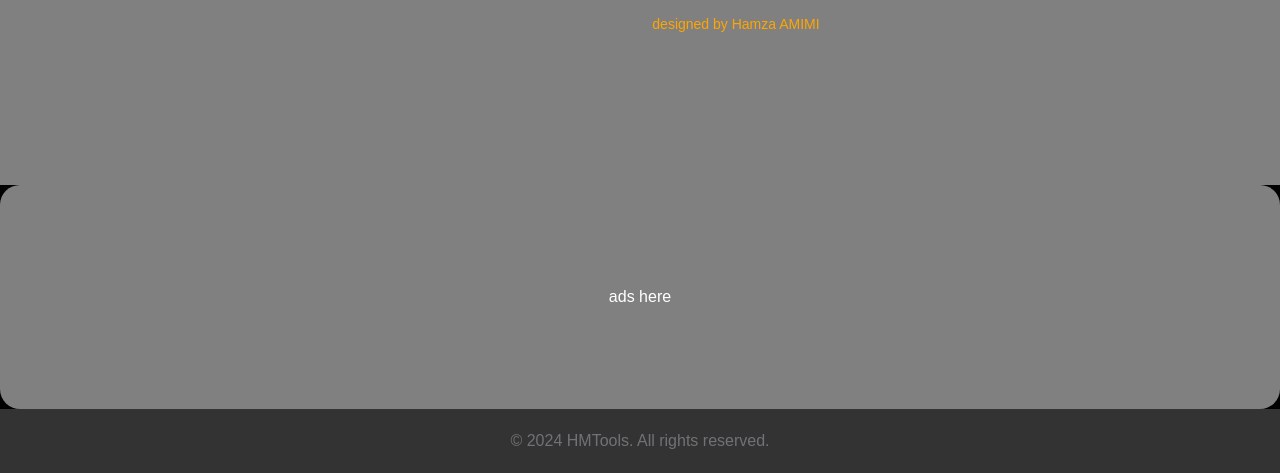
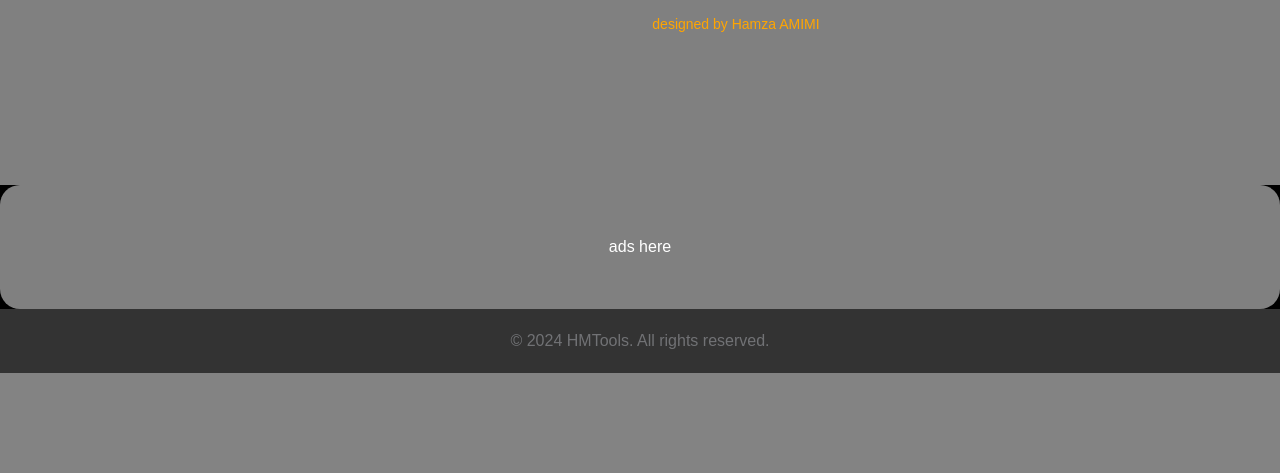
Before and after one commit to AmimiHamza/personal-portfolio, a Flask app: page / in a window 1280 px wide. Shown: the part 2350-2823 px from the top of the page. After the commit the page ends 2723 px from the top, so only its background shows below. Run offline with Flask 3, Linux system fonts and the light colour scheme; some libraries are stand-ins or nearby versions; some web fonts are replaced.

Commit message:
fix:update styling

```diff
--- a/templates/index.html
+++ b/templates/index.html
@@ -91,7 +91,7 @@
         left: 0;
         bottom: 0;
         width: 100%;
-        padding: 100px;
+        padding: 50px;
         color: #fff;
         text-align: center;
         background-color: gray;
```
